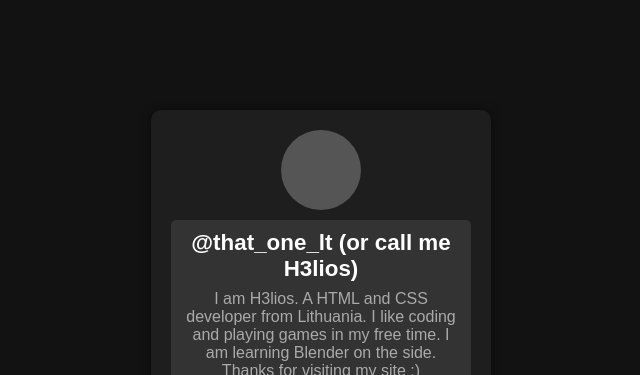
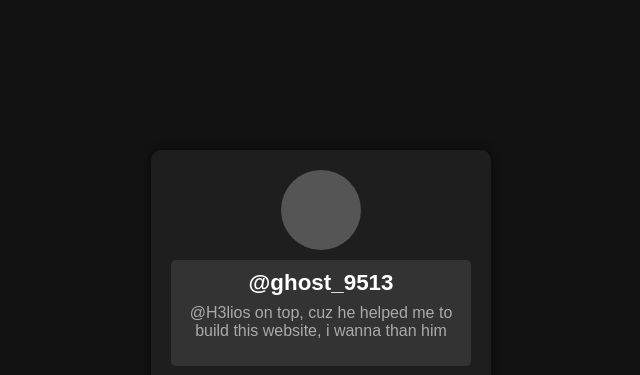
Before and after one commit to Gh0st9513/Gh0st9513.github.io, a plain HTML site: page index.html in a window 1280 px wide. Shown: the top 375 px of the page, without its empty margins (319-959 px from the left). Drawn offline with Linux system fonts and the light colour scheme.

Commit message:
Update index.html

```diff
--- a/index.html
+++ b/index.html
@@ -11,8 +11,8 @@
     <div class="profile-card">
         <div class="profile-picture"></div>
         <div class="name-bio">
-            <h2>@that_one_lt (or call me H3lios)</h2>
-            <p>I am H3lios. A HTML and CSS developer from Lithuania. I like coding and playing games in my free time. I am learning Blender on the side. Thanks for visiting my site :)</p>
+            <h2>@ghost_9513</h2>
+            <p>@H3lios on top, cuz he helped me to build this website, i wanna than him</p>
         </div>
 
         <!-- Social Icons -->
```
